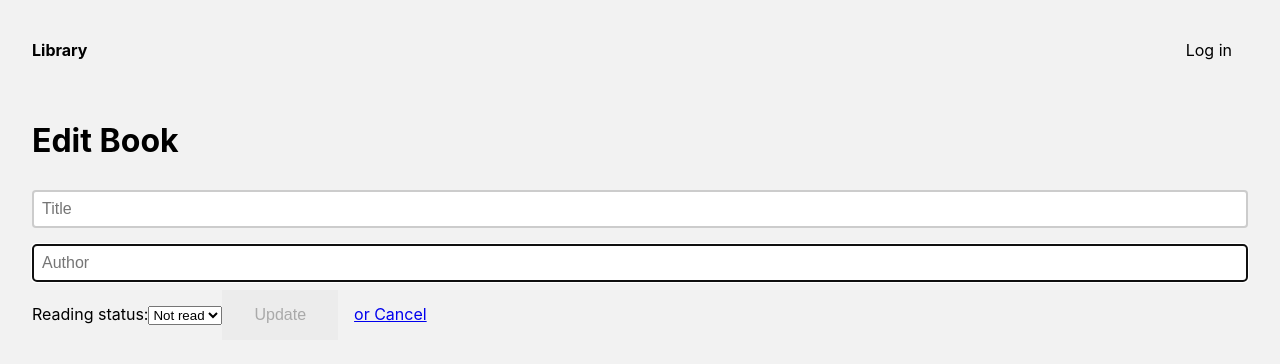
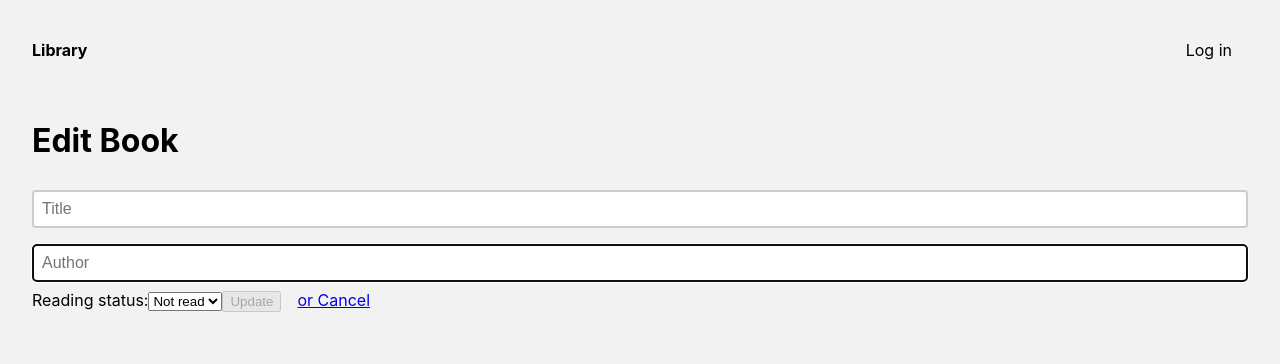
Before and after one commit to jakynevs/books, a Next.js app: page /edit in a window 1280 px wide. Shown: the top 364 px of the page. Built offline with nearby package versions, Linux system fonts and the light colour scheme; no server answers.

Commit message:
Disable button only active when there are changes made

```diff
--- a/pages/edit.tsx
+++ b/pages/edit.tsx
@@ -16,6 +16,7 @@ const Edit: React.FC = () => {
     author: router.query.author,
     read: router.query.read,
   });
+  const [disabled, setDisabled] = useState(true);
 
   function handleChange(e) {
     const { name, value } = e.target;
@@ -28,6 +29,7 @@ const Edit: React.FC = () => {
   }
 
   const submitData = async (e: React.SyntheticEvent) => {
+    setDisabled(true);
     e.preventDefault();
     const id = formData.id;
     try {
@@ -73,12 +75,16 @@ const Edit: React.FC = () => {
               <option value="READ">Read</option>
             </select>
           </label>
-          <input
-            // disabled if no change
-            disabled={!formData.author || !formData.title}
+          <button
+            disabled={
+              formData.title === router.query.title &&
+              formData.author === router.query.author &&
+              formData.read === router.query.read
+            }
             type="submit"
-            value="Update"
-          />
+          >
+            Update
+          </button>
           <a className="back" href="#" onClick={() => Router.push("/")}>
             or Cancel
           </a>
```
